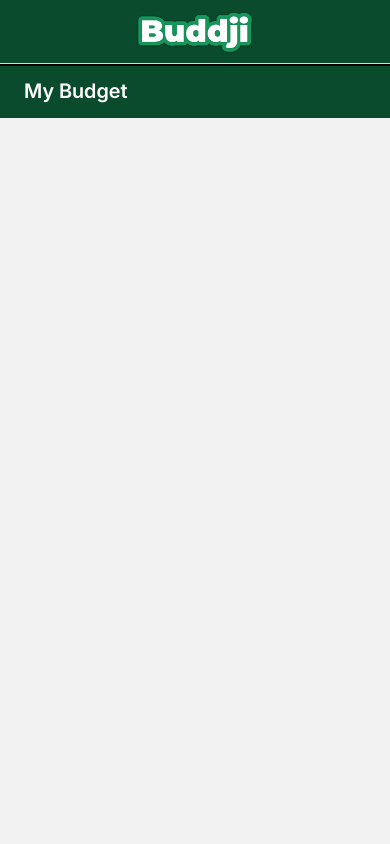
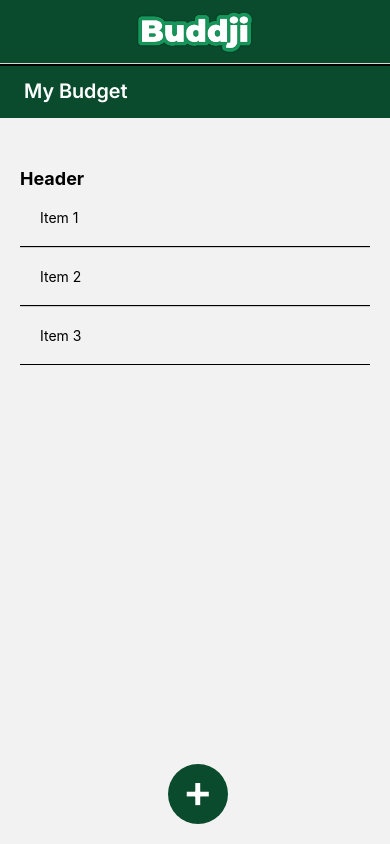
Before and after one commit to s4nm4rkus/Buddji, a React Native app: screen /HomeScreen in a window 390 px wide. Built offline with nearby package versions, Linux system fonts and the light colour scheme; no server answers.

Commit message:
Updates for dashboard

```diff
--- /dev/null
+++ b/screens/Dashboard/Budget/home.style.js
@@ -0,0 +1,54 @@
+import { StyleSheet } from "react-native";
+
+const styles = StyleSheet.create({
+  dashboardContainer: {
+    flex: 1,
+    justifyContent: "center",
+  },
+
+  addBudgetButton: {
+    position: "absolute",
+    bottom: 20,
+    left: "43%",
+    justifyContent: "center",
+    alignContent: "center",
+    backgroundColor: "#0A4B2D",
+    borderRadius: "100%",
+    width: 60,
+    height: 60,
+  },
+
+  budgetListContainer: {
+    flex: 1,
+    paddingVertical: 50,
+    paddingHorizontal: 20,
+    marginBottom: 50,
+    width: "100%",
+    height: "100%",
+
+    justifyContent: "center",
+    alignContent: "center",
+  },
+
+  budgetList: {
+    width: "100%",
+    height: "100%",
+    // justifyContent: "center",
+    alignContent: "center",
+  },
+
+  emptyListText: {
+    paddingVertical: "60%",
+    textAlign: "center",
+  },
+
+  addText: {
+    marginTop: -7,
+    fontFamily: "InSemiBold",
+    fontSize: 45,
+    color: "#fff",
+    textAlign: "center",
+  },
+});
+
+export default styles;
--- a/screens/Dashboard/Budget/homeScreen.js
+++ b/screens/Dashboard/Budget/homeScreen.js
@@ -1,15 +1,18 @@
-import React, { useEffect } from "react";
+import React, { useEffect, useState } from "react";
 import {
   View,
   Text,
   TouchableOpacity,
   BackHandler,
   StatusBar,
+  FlatList,
+  SafeAreaView,
 } from "react-native";
 import { signOut } from "firebase/auth";
 import { auth } from "../../../firebaseConfig";
 import { CommonActions } from "@react-navigation/native";
 import Header from "./header/header";
+import styles from "./home.style";
 // import { useNavigation } from "@react-navigation/native";
 
 const HomeScreen = ({ navigation }) => {
@@ -27,6 +30,25 @@ const HomeScreen = ({ navigation }) => {
     return () => backHandler.remove();
   }, []);
 
+  const [data, setData] = useState([
+    { id: "1", title: "Item 1" },
+    { id: "2", title: "Item 2" },
+    { id: "3", title: "Item 3" },
+  ]);
+
+  const renderItem = ({ item }) => (
+    <TouchableOpacity style={{ padding: 20, borderBottomWidth: 1 }}>
+      <Text>{item.title}</Text>
+    </TouchableOpacity>
+  );
+
+  const [refreshing, setRefreshing] = useState(false);
+
+  const onRefresh = () => {
+    setRefreshing(true);
+    setTimeout(() => setRefreshing(false), 2000);
+  };
+
   const handleLogout = () => {
     auth.signOut().then(() => {
       navigation.dispatch(
@@ -38,17 +60,36 @@ const HomeScreen = ({ navigation }) => {
     });
   };
   return (
-    <View>
-      <StatusBar style="auto" />
-      <Header />
-
-      {/* <TouchableOpacity
-        onPress={handleLogout}
-        style={{ marginTop: 20, backgroundColor: "red", padding: 10 }}
-      >
-        <Text style={{ color: "white" }}>Logout</Text>
-      </TouchableOpacity> */}
-    </View>
+    <SafeAreaView style={styles.dashboardContainer}>
+      <View style={styles.dashboardContainer}>
+        <StatusBar style="auto" />
+        <Header />
+        <View style={styles.budgetListContainer}>
+          <FlatList
+            data={data}
+            keyExtractor={(item) => item.id}
+            renderItem={renderItem} // ✅ Ensure this is properly used
+            onEndReached={() => console.log("Load more items")}
+            onEndReachedThreshold={0.5}
+            refreshing={refreshing} // ✅ Only needed if `onRefresh` is present
+            onRefresh={onRefresh}
+            style={styles.budgetList}
+            ListHeaderComponent={
+              <Text style={{ fontSize: 18, fontWeight: "bold" }}>Header</Text>
+            }
+            ListEmptyComponent={
+              <Text style={styles.emptyListText}>No items available</Text>
+            }
+            ItemSeparatorComponent={() => (
+              <View style={{ height: 1, backgroundColor: "#ccc" }} />
+            )}
+          />
+        </View>
+        <TouchableOpacity style={styles.addBudgetButton}>
+          <Text style={styles.addText}>+</Text>
+        </TouchableOpacity>
+      </View>
+    </SafeAreaView>
   );
 };
 
```
